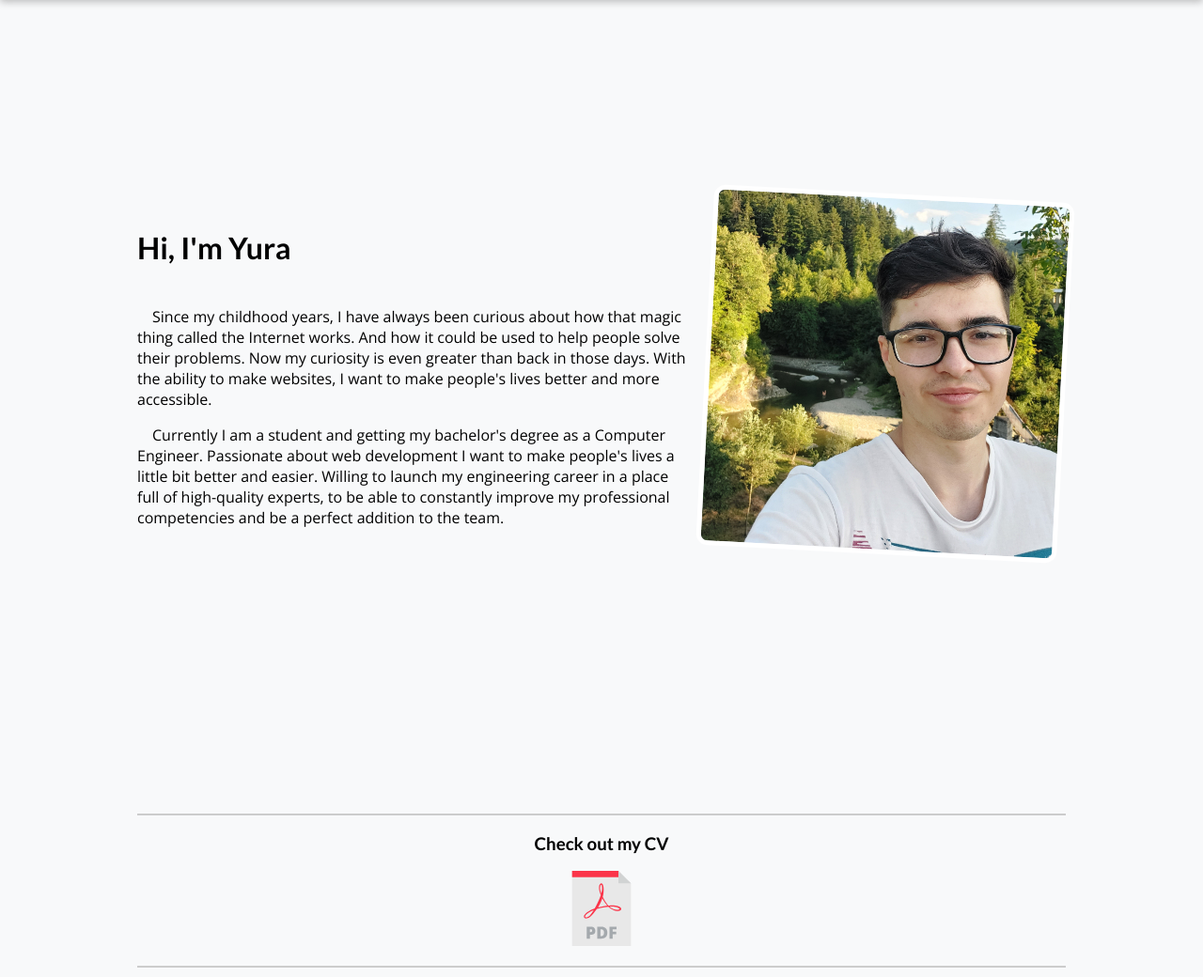
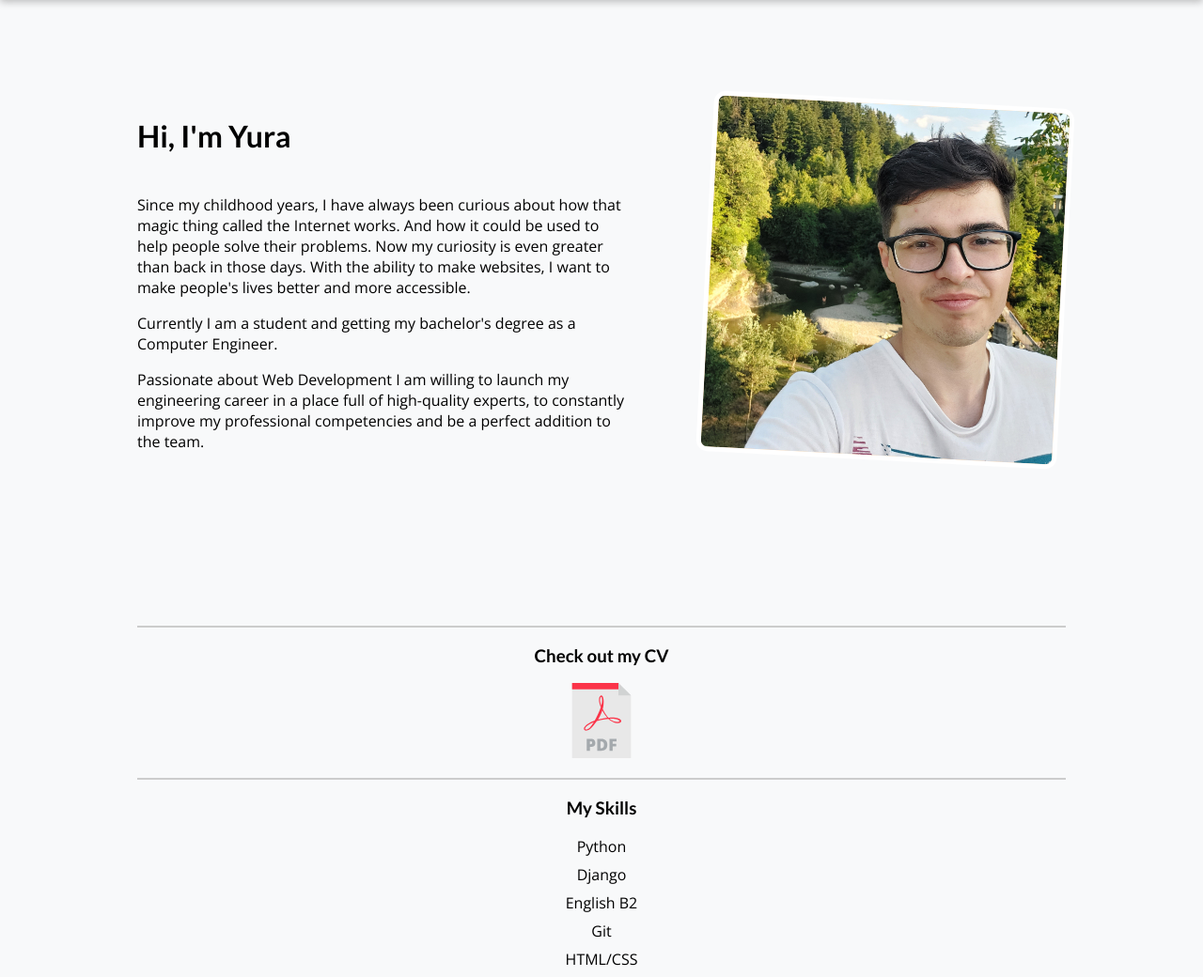
Before and after one commit to YuraGavriley/personal-dev-blog, a Django app: page /about in a window 1280 px wide. Shown: the part 80-1120 px from the top of the page at 94% size. Run offline with Django 4.2, Linux system fonts and the light colour scheme; some libraries are stand-ins or nearby versions.

Commit message:
Modified about description and styles

```diff
--- a/main_app/static/main_app/about.css
+++ b/main_app/static/main_app/about.css
@@ -16,12 +16,12 @@ body {
 	padding: 50px;
 	margin: 0 6rem;
 	margin-top: 5rem;
-	min-height: 100vh;
+	min-height: 600px;
 }
 
 .text-container {
 	flex: 1;
-	padding-right: 20px;
+	padding-right: 5rem;
 }
 
 .image-container {
--- a/main_app/templates/main_app/about.html
+++ b/main_app/templates/main_app/about.html
@@ -12,15 +12,16 @@
     <div id="about-me">
         <div class="text-container">
             <p>
-                <h1>Hi, I'm Yura</h1><br>&emsp;Since my childhood years, I have always been curious about how that magic thing called the Internet works.
+                <h1>Hi, I'm Yura</h1><br>Since my childhood years, I have always been curious about how that magic thing called the Internet works.
                 And how it could be used to help people solve their problems. Now my curiosity is even greater than back in those days.
                 With the ability to make websites, I want to make people's lives better and more accessible.
             </p>
             <p>
-                &emsp;Currently I am a student and getting my bachelor's degree as a Computer Engineer.
-                Passionate about web development I want to make people's lives a little bit better and easier.
-                Willing to launch my engineering career in a place full of high-quality experts, to be able to constantly improve
-                my professional competencies and be a perfect addition to the team.
+                Currently I am a student and getting my bachelor's degree as a Computer Engineer.
+            </p>
+            <p>
+                Passionate about Web Development I am willing to launch my engineering career in a place full of high-quality experts,
+                to constantly improve my professional competencies and be a perfect addition to the team.
             </p>
         </div>
         <div class="image-container">
```
